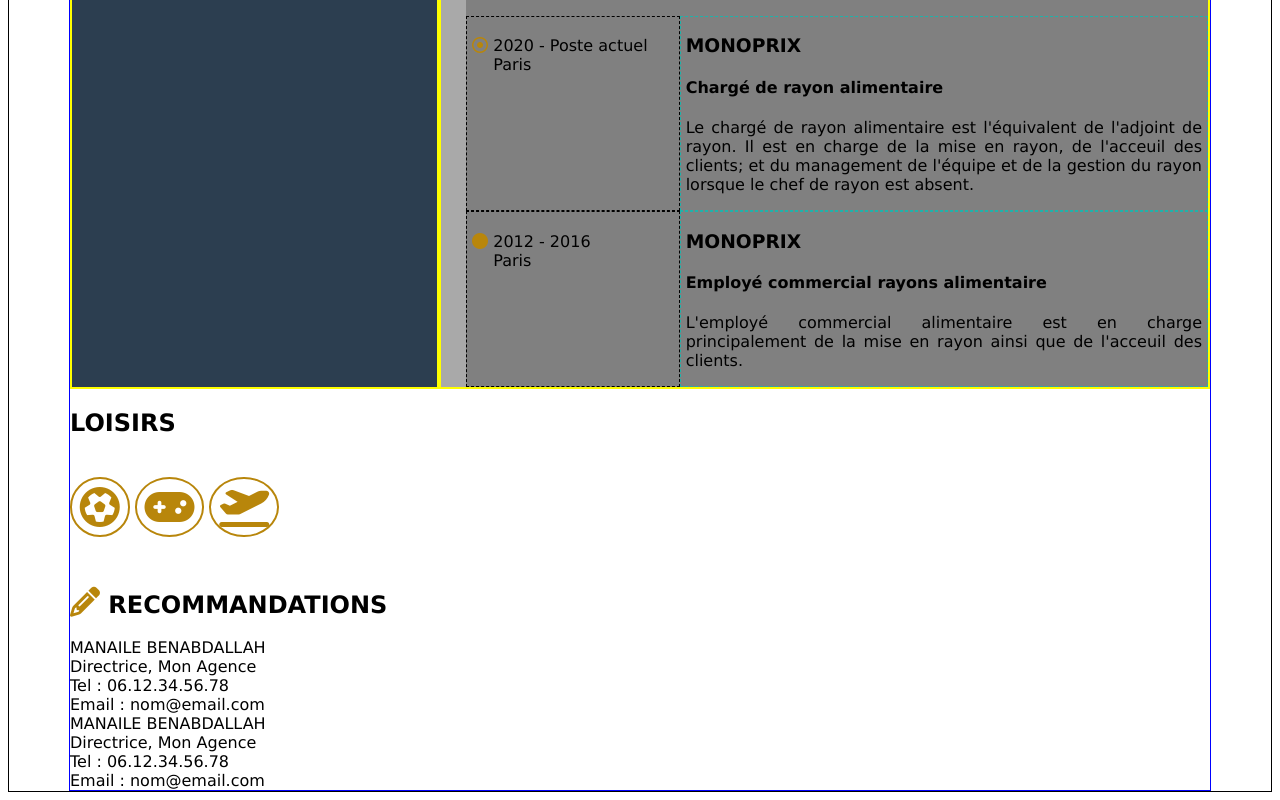
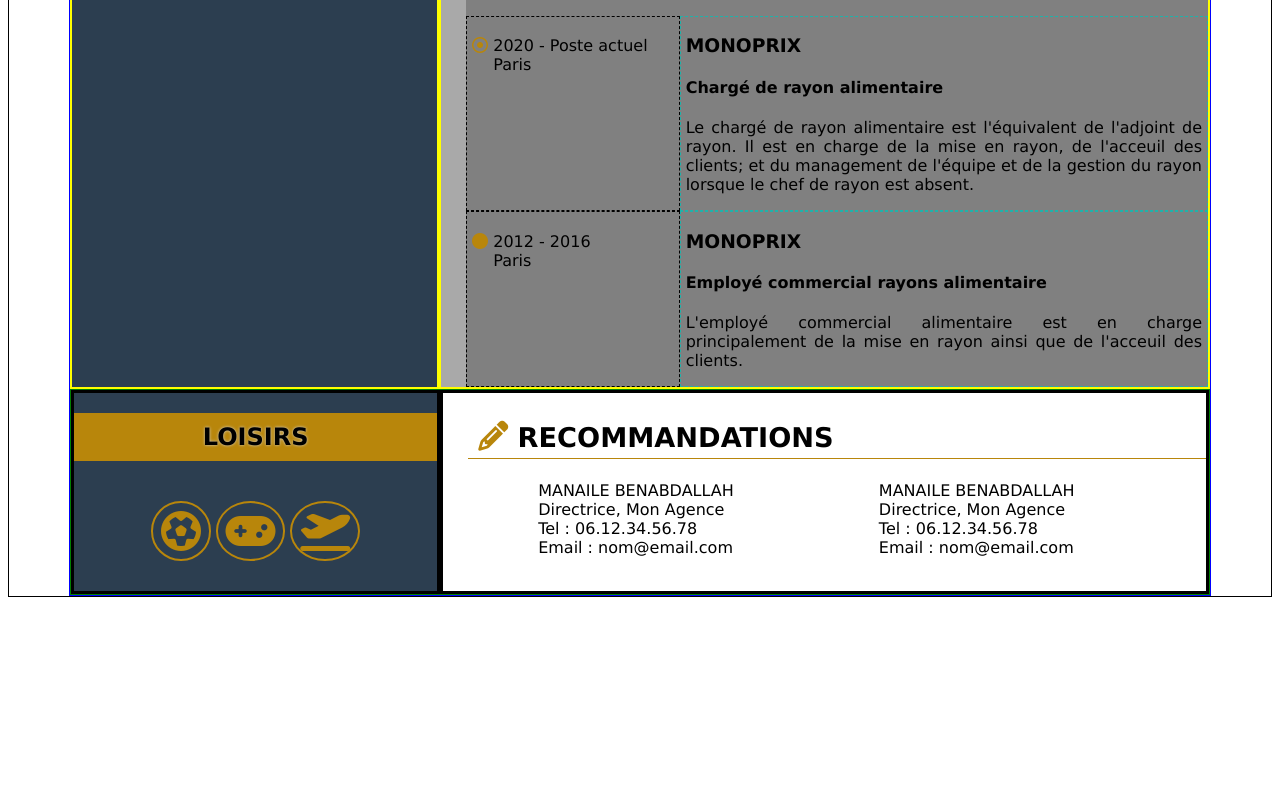
Before and after one commit to Amine-Be/Projet2, a plain HTML site: page index.html in a window 1280 px wide. Shown: the part 845-1645 px from the top of the page. After the commit the page ends 1450 px from the top, so only its background shows below. Drawn offline with Linux system fonts and the light colour scheme.

Commit message:
Ajout CSS footer

```diff
--- a/css/stylecv.css
+++ b/css/stylecv.css
@@ -140,7 +140,7 @@ strong {
 }
 
 
-                    /* BLOC SECONDAIRE / PARTIE BLANCHE */
+                    /* CSS BLOC SECONDAIRE / PARTIE BLANCHE */
 
 
 .whiteblock {
@@ -191,3 +191,45 @@ strong {
     width: 100%;
     padding: 0 5px;
 }
+
+
+                    /* CSS FOOTER */
+
+
+footer {
+	display: flex;
+	border: 1px solid green;
+}
+
+.hobbies {
+	width: 376px;
+	background-color: #2c3e50;
+	border: 3px solid black;
+	text-align: center;
+}
+
+.hobbies h2 {
+	background-color: darkgoldenrod;
+	width: auto;
+	padding: 10px 0;
+	text-align: center;
+	text-shadow: 0 0 3px lightgray;
+}
+
+.recommendations {
+	width: 764px;
+	border: 3px solid black;
+	padding-left: 25px;
+}
+
+.recommendations h2 {
+	border-bottom: 1px solid darkgoldenrod;
+	padding: 5px 0 5px 10px;
+	font-size: 1.7em;
+}
+
+.recommendations div {
+	display: inline-block;
+	text-align: left;
+	margin: 0 70px 20px 70px;
+}
```
